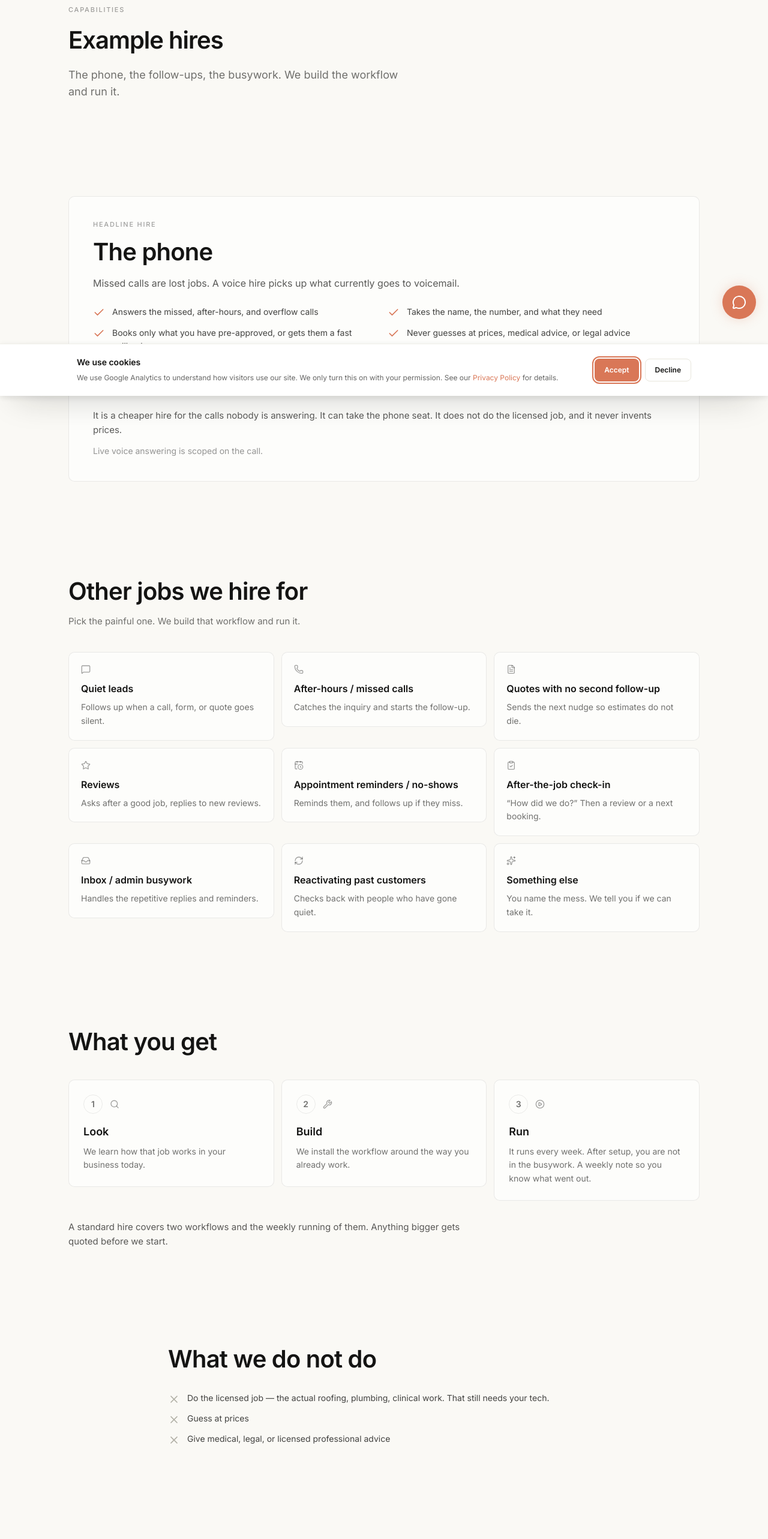
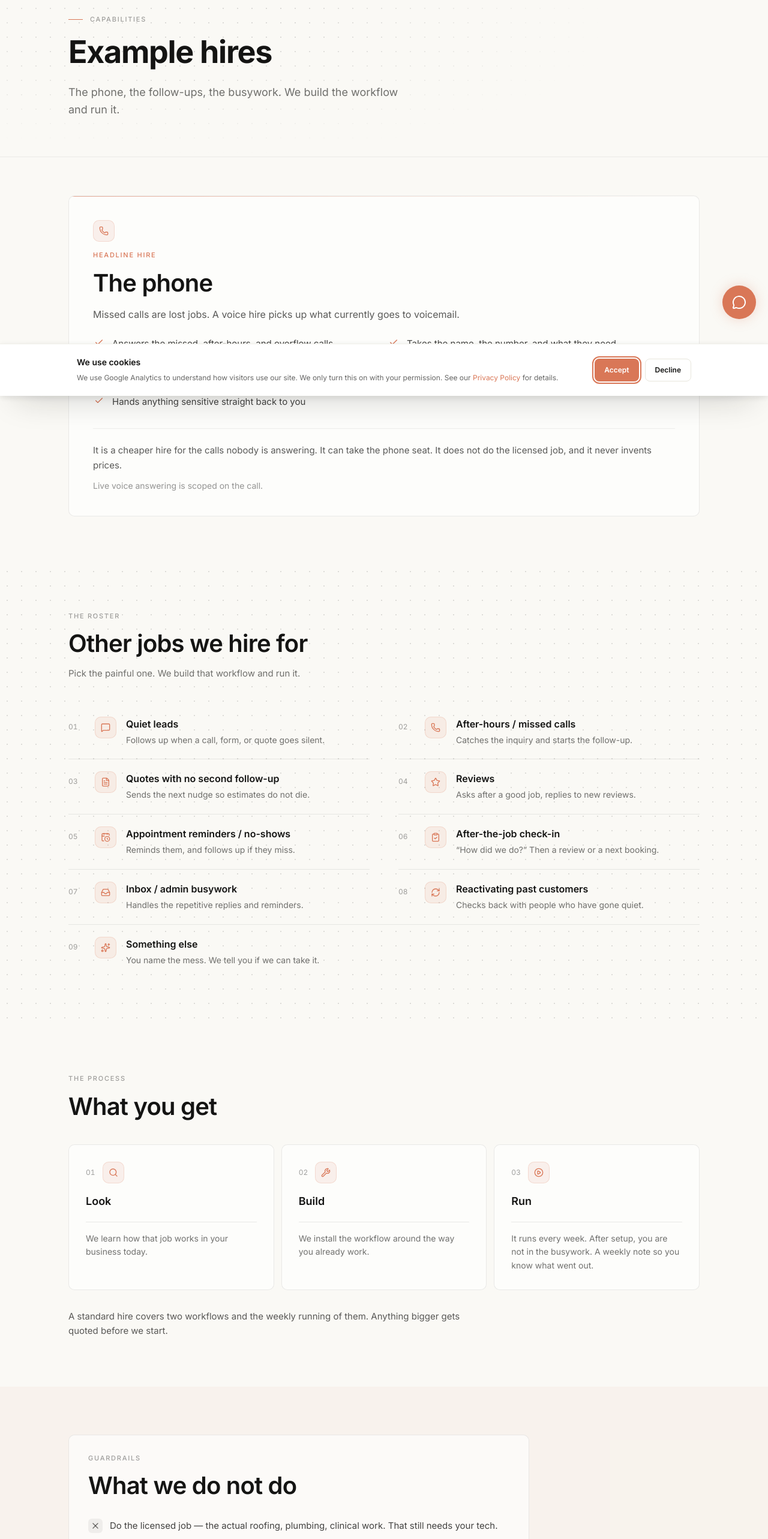
Before and after one commit to Revauri/revauri-sites, a Next.js app in the folder revauri-ai-site/: page /capabilities in a window 1280 px wide. Shown: the part 140-2706 px from the top of the page at 60% size. Built offline with nearby package versions, Linux system fonts and the light colour scheme.

Commit message:
Small changes + copy left to do

```diff
--- a/revauri-ai-site/app/capabilities/page.tsx
+++ b/revauri-ai-site/app/capabilities/page.tsx
@@ -1,7 +1,5 @@
 import type { Metadata } from "next";
-import Link from "next/link";
 import {
-  ArrowRight,
   CalendarClock,
   Check,
   ClipboardCheck,
@@ -18,6 +16,7 @@ import {
   X,
 } from "lucide-react";
 import { PageHero } from "@/components/page-hero";
+import { PageCTA } from "@/components/page-cta";
 import { FadeInWhenVisible, StaggerChildren } from "@/components/motion-wrappers";
 import { PAGE_HEROES } from "@/lib/marketing-copy";
 
@@ -116,11 +115,18 @@ export default function CapabilitiesPage() {
     <div>
       <PageHero badge={HERO.badge} title={HERO.title} subtitle={HERO.subtitle} />
 
-      <section className="py-10 sm:py-16 lg:py-20">
+      <section className="pt-10 pb-12 sm:pt-14 sm:pb-16 lg:pt-16 lg:pb-20">
         <div className="section-measure px-6">
           <FadeInWhenVisible>
-            <div className="hairline-card p-5 sm:p-8 lg:p-10">
-              <p className="section-eyebrow">Headline hire</p>
+            <div className="hairline-card relative overflow-hidden p-6 sm:p-8 lg:p-10">
+              <div
+                aria-hidden
+                className="absolute inset-x-0 top-0 h-px bg-gradient-to-r from-brand-orange/60 via-brand-orange/20 to-transparent"
+              />
+              <span className="icon-tile">
+                <Phone className="h-4 w-4" aria-hidden="true" />
+              </span>
+              <p className="section-eyebrow mt-4 text-brand-orange!">Headline hire</p>
               <h2 className="section-h2 mt-4 text-brand-dark dark:text-brand-cream">
                 The phone
               </h2>
@@ -132,8 +138,10 @@ export default function CapabilitiesPage() {
               <ul className="mt-6 grid grid-cols-1 gap-3 sm:grid-cols-2">
                 {PHONE_POINTS.map((point) => (
                   <li key={point} className="flex items-start gap-3">
-                    <Check className="mt-0.5 h-5 w-5 shrink-0 text-brand-orange" />
-                    <span className="text-sm leading-relaxed text-brand-dark/80 dark:text-brand-cream/80">
+                    <span className="flex h-5 w-5 shrink-0 items-center justify-center">
+                      <Check className="h-4 w-4 text-brand-orange" aria-hidden="true" />
+                    </span>
+                    <span className="text-[15px] leading-relaxed text-brand-dark/80 dark:text-brand-cream/80">
                       {point}
                     </span>
                   </li>
@@ -155,10 +163,11 @@ export default function CapabilitiesPage() {
         </div>
       </section>
 
-      <section className="py-10 sm:py-16 lg:py-20">
+      <section className="dotted-grid py-12 sm:py-16 lg:py-20">
         <div className="section-measure px-6">
           <FadeInWhenVisible>
-            <h2 className="section-h2 text-brand-dark dark:text-brand-cream">
+            <p className="section-eyebrow">The roster</p>
+            <h2 className="section-h2 mt-4 text-brand-dark dark:text-brand-cream">
               Other jobs we hire for
             </h2>
             <p className="mt-4 max-w-xl text-[15px] text-brand-dark/60 dark:text-brand-cream/60">
@@ -166,43 +175,59 @@ export default function CapabilitiesPage() {
             </p>
           </FadeInWhenVisible>
 
-          <StaggerChildren className="mt-10 grid grid-cols-1 gap-3 sm:grid-cols-2 lg:grid-cols-3">
-            {JOBS.map(({ icon: Icon, job, does }) => (
-              <div key={job} className="hairline-card p-5 last:sm:col-span-2 last:lg:col-span-1">
-                <Icon className="h-4 w-4 text-brand-dark/40 dark:text-brand-cream/40" />
-                <h3 className="mt-3 text-base font-semibold text-brand-dark dark:text-brand-cream">
+          <FadeInWhenVisible delay={0.08}>
+            <ol className="mt-10 grid grid-cols-1 gap-x-12 lg:grid-cols-2">
+              {JOBS.map(({ icon: Icon, job, does }, index) => (
+                <li
+                  key={job}
+                  className="flex items-start gap-4 border-t border-black/[0.08] py-5 dark:border-white/[0.08] first:border-t-0 lg:[&:nth-child(2)]:border-t-0 lg:last:col-span-2"
+                >
+                  <span className="w-7 shrink-0 pt-2 text-[12px] tabular-nums text-brand-dark/40 dark:text-brand-cream/40">
+                    {String(index + 1).padStart(2, "0")}
+                  </span>
+                  <span className="icon-tile shrink-0">
+                    <Icon className="h-4 w-4" aria-hidden="true" />
+                  </span>
+                  <div>
+                    <h3 className="text-base font-semibold text-brand-dark dark:text-brand-cream">
                       {job}
                     </h3>
-                <p className="mt-2 text-sm leading-relaxed text-brand-dark/60 dark:text-brand-cream/60">
+                    <p className="mt-1 text-sm leading-relaxed text-brand-dark/60 dark:text-brand-cream/60">
                       {does}
                     </p>
                   </div>
+                </li>
               ))}
-          </StaggerChildren>
+            </ol>
+          </FadeInWhenVisible>
         </div>
       </section>
 
-      <section className="py-10 sm:py-16 lg:py-20">
+      <section className="py-12 sm:py-16 lg:py-20">
         <div className="section-measure px-6">
           <FadeInWhenVisible>
-            <h2 className="section-h2 text-brand-dark dark:text-brand-cream">
+            <p className="section-eyebrow">The process</p>
+            <h2 className="section-h2 mt-4 text-brand-dark dark:text-brand-cream">
               What you get
             </h2>
           </FadeInWhenVisible>
 
           <StaggerChildren className="mt-10 grid grid-cols-1 gap-3 lg:grid-cols-3">
             {STEPS.map(({ icon: Icon, title, description }, index) => (
-              <div key={title} className="hairline-card p-6">
+              <div key={title} className="hairline-card hairline-card-hover h-full p-6 sm:p-7">
                 <div className="flex items-center gap-3">
-                  <span className="flex h-8 w-8 items-center justify-center rounded-full border border-black/[0.08] text-sm font-semibold text-brand-dark/60 dark:border-white/[0.08] dark:text-brand-cream/60">
-                    {index + 1}
+                  <span className="text-[12px] tabular-nums text-brand-dark/40 dark:text-brand-cream/40">
+                    {String(index + 1).padStart(2, "0")}
                   </span>
-                  <Icon className="h-4 w-4 text-brand-dark/40 dark:text-brand-cream/40" />
+                  <span className="icon-tile">
+                    <Icon className="h-4 w-4" aria-hidden="true" />
+                  </span>
                 </div>
                 <h3 className="mt-4 text-lg font-semibold text-brand-dark dark:text-brand-cream">
                   {title}
                 </h3>
-                <p className="mt-2 text-sm leading-relaxed text-brand-dark/60 dark:text-brand-cream/60">
+                <div className="mt-5 h-px w-full bg-black/[0.08] dark:bg-white/[0.08]" />
+                <p className="mt-4 text-sm leading-relaxed text-brand-dark/60 dark:text-brand-cream/60">
                   {description}
                 </p>
               </div>
@@ -218,51 +243,35 @@ export default function CapabilitiesPage() {
         </div>
       </section>
 
-      <section className="py-10 sm:py-16 lg:py-20">
-        <div className="section-measure max-w-3xl px-6">
+      <section className="bg-brand-orange/5 py-12 dark:bg-brand-orange/[0.03] sm:py-16 lg:py-20">
+        <div className="section-measure px-6">
           <FadeInWhenVisible>
-            <h2 className="section-h2 text-brand-dark dark:text-brand-cream">
+            <div className="hairline-card max-w-3xl p-6 sm:p-8">
+              <p className="section-eyebrow">Guardrails</p>
+              <h2 className="section-h2 mt-4 text-brand-dark dark:text-brand-cream">
                 What we do not do
               </h2>
-          </FadeInWhenVisible>
-          <FadeInWhenVisible delay={0.08}>
               <ul className="mt-8 grid grid-cols-1 gap-3">
                 {NOT_DOING.map((item) => (
                   <li key={item} className="flex items-start gap-3">
-                  <X className="mt-0.5 h-5 w-5 shrink-0 text-brand-mid-gray" />
-                  <span className="text-sm text-brand-dark/80 dark:text-brand-cream/80">
+                    <span className="flex h-6 w-6 shrink-0 items-center justify-center rounded-md bg-black/[0.05] text-brand-dark/60 dark:bg-white/[0.08] dark:text-brand-cream/60">
+                      <X className="h-4 w-4" aria-hidden="true" />
+                    </span>
+                    <span className="text-[15px] leading-relaxed text-brand-dark/80 dark:text-brand-cream/80">
                       {item}
                     </span>
                   </li>
                 ))}
               </ul>
+            </div>
           </FadeInWhenVisible>
         </div>
       </section>
 
-      <section className="py-10 sm:py-16 lg:py-20">
-        <div className="section-measure px-6">
-          <FadeInWhenVisible>
-            <h2 className="section-h2 text-brand-dark dark:text-brand-cream">
-              Which job goes first?
-            </h2>
-          </FadeInWhenVisible>
-          <FadeInWhenVisible delay={0.08}>
-            <p className="mt-4 max-w-xl text-[15px] text-brand-dark/60 dark:text-brand-cream/60 md:text-base">
-              Name the job you’d otherwise hire for.
-            </p>
-          </FadeInWhenVisible>
-          <FadeInWhenVisible delay={0.16}>
-            <Link
-              href="/book"
-              className="mt-8 inline-flex min-h-11 items-center gap-2 rounded-lg bg-brand-orange px-8 py-3.5 text-base font-semibold text-white focus-visible:outline-2 focus-visible:outline-offset-2 focus-visible:outline-brand-orange"
-            >
-              Hire one
-              <ArrowRight className="h-4 w-4" />
-            </Link>
-          </FadeInWhenVisible>
-        </div>
-      </section>
+      <PageCTA
+        heading="Which job goes first?"
+        body="Name the job you'd otherwise hire for."
+      />
     </div>
   );
 }
--- a/revauri-ai-site/app/globals.css
+++ b/revauri-ai-site/app/globals.css
@@ -350,6 +350,25 @@
   );
 }
 
+.hero-dots {
+  background-image: radial-gradient(
+    circle at center,
+    rgba(20, 20, 19, 0.13) 1px,
+    transparent 1.15px
+  );
+  background-size: 24px 24px;
+  mask-image: radial-gradient(ellipse 75% 90% at 25% 35%, #000 20%, transparent 72%);
+  -webkit-mask-image: radial-gradient(ellipse 75% 90% at 25% 35%, #000 20%, transparent 72%);
+}
+
+.dark .hero-dots {
+  background-image: radial-gradient(
+    circle at center,
+    rgba(250, 249, 245, 0.14) 1px,
+    transparent 1.15px
+  );
+}
+
 .hairline-card {
   border-radius: 10px;
   border: 1px solid rgba(0, 0, 0, 0.08);
@@ -359,6 +378,37 @@
 .dark .hairline-card {
   border-color: rgba(255, 255, 255, 0.08);
   background: rgba(255, 255, 255, 0.04);
+}
+
+.hairline-card-hover {
+  transition: transform 0.3s cubic-bezier(0.16, 1, 0.3, 1), border-color 0.3s, background-color 0.3s;
+}
+
+.hairline-card-hover:hover {
+  transform: translateY(-2px);
+  border-color: rgba(217, 119, 87, 0.35);
+  background: rgba(255, 255, 255, 0.8);
+}
+
+.dark .hairline-card-hover:hover {
+  background: rgba(255, 255, 255, 0.06);
+}
+
+.icon-tile {
+  display: inline-flex;
+  align-items: center;
+  justify-content: center;
+  width: 2.25rem;
+  height: 2.25rem;
+  border-radius: 10px;
+  background: rgba(217, 119, 87, 0.10);
+  color: #D97757;
+  box-shadow: inset 0 0 0 1px rgba(217, 119, 87, 0.18);
+}
+
+.dark .icon-tile {
+  background: rgba(217, 119, 87, 0.14);
+  box-shadow: inset 0 0 0 1px rgba(217, 119, 87, 0.28);
 }
 
 .product-frame {
@@ -656,4 +706,10 @@ body {
     opacity: 1 !important;
     animation: none !important;
   }
+
+  .hairline-card-hover,
+  .hairline-card-hover:hover {
+    transition: none;
+    transform: none;
+  }
 }
--- /dev/null
+++ b/revauri-ai-site/components/page-cta.tsx
@@ -0,0 +1,70 @@
+import type { ReactNode } from "react";
+import Link from "next/link";
+import { ArrowRight, Shield } from "lucide-react";
+import { FINAL_CTA_COPY } from "@/lib/marketing-copy";
+import { FadeInWhenVisible } from "./motion-wrappers";
+
+type PageCTAProps = {
+  eyebrow?: string;
+  heading: ReactNode;
+  body?: ReactNode;
+  buttonLabel?: string;
+  href?: string;
+  chip?: string;
+};
+
+export function PageCTA({
+  eyebrow = "Next step",
+  heading,
+  body,
+  buttonLabel = "Hire one",
+  href = "/book",
+  chip = FINAL_CTA_COPY.chip,
+}: PageCTAProps) {
+  return (
+    <section className="py-14 sm:py-16 lg:py-24">
+      <div className="section-measure px-6">
+        <div className="hairline-card relative overflow-hidden p-7 sm:p-10 lg:p-12">
+          <div
+            aria-hidden
+            className="pointer-events-none absolute -right-20 -top-24 h-64 w-64 rounded-full bg-brand-orange/10 blur-3xl dark:bg-brand-orange/[0.12]"
+          />
+          <div className="relative flex max-w-2xl flex-col items-start gap-5">
+            <FadeInWhenVisible>
+              <div>
+                <p className="section-eyebrow">{eyebrow}</p>
+                <h2 className="section-h2 mt-4 text-brand-dark dark:text-brand-cream">
+                  {heading}
+                </h2>
+              </div>
+            </FadeInWhenVisible>
+
+            {body ? (
+              <FadeInWhenVisible delay={0.08}>
+                <p className="text-[15px] leading-relaxed text-brand-dark/60 dark:text-brand-cream/60 md:text-base">
+                  {body}
+                </p>
+              </FadeInWhenVisible>
+            ) : null}
+
+            <FadeInWhenVisible delay={0.16}>
+              <div className="flex w-full flex-col items-start gap-5">
+                <Link
+                  href={href}
+                  className="inline-flex w-full items-center justify-center gap-2 rounded-lg bg-brand-orange px-8 py-3.5 text-base font-semibold text-white shadow-lg transition-[box-shadow,filter] duration-200 hover:brightness-[1.04] hover:shadow-[0_10px_28px_-12px_rgba(217,119,87,0.22)] focus-visible:outline-2 focus-visible:outline-offset-2 focus-visible:outline-brand-orange sm:w-auto"
+                >
+                  {buttonLabel}
+                  <ArrowRight className="h-4 w-4" aria-hidden="true" />
+                </Link>
+                <span className="inline-flex items-center gap-1.5 rounded-full border border-black/[0.08] px-3 py-1 text-xs text-brand-dark/45 dark:border-white/[0.08] dark:text-brand-cream/45">
+                  <Shield className="h-3.5 w-3.5 text-brand-orange" aria-hidden="true" />
+                  {chip}
+                </span>
+              </div>
+            </FadeInWhenVisible>
+          </div>
+        </div>
+      </div>
+    </section>
+  );
+}
--- a/revauri-ai-site/components/page-hero.tsx
+++ b/revauri-ai-site/components/page-hero.tsx
@@ -16,15 +16,18 @@ export function PageHero({
   children,
 }: PageHeroProps) {
   return (
-    <section className="bg-brand-cream py-10 dark:bg-brand-dark sm:py-14 md:py-20">
-      <div className="section-measure px-6">
+    <section className="relative overflow-hidden border-b border-black/[0.06] bg-brand-cream pt-14 pb-10 dark:border-white/[0.06] dark:bg-brand-dark sm:pt-20 sm:pb-14 lg:pt-24 lg:pb-16">
+      <div aria-hidden className="hero-dots pointer-events-none absolute inset-0" />
+      <div className="relative section-measure px-6">
         <div className="flex max-w-2xl flex-col items-start space-y-4 sm:space-y-5">
           <FadeInWhenVisible>
-            <p className="section-eyebrow">{badge}</p>
+            <p className="section-eyebrow flex items-center gap-3 before:h-px before:w-6 before:bg-brand-orange before:content-['']">
+              {badge}
+            </p>
           </FadeInWhenVisible>
 
           <FadeInWhenVisible delay={0.08}>
-            <h1 className="text-balance text-[28px] font-semibold leading-[1.2] tracking-tight text-brand-dark dark:text-brand-cream md:text-[36px] lg:text-[40px]">
+            <h1 className="text-balance text-[2rem] font-bold leading-[1.08] tracking-tight text-brand-dark dark:text-brand-cream sm:text-5xl lg:text-[52px]">
               {title}
               {muted ? (
                 <>
@@ -37,7 +40,7 @@ export function PageHero({
 
           {subtitle && (
             <FadeInWhenVisible delay={0.14}>
-              <p className="max-w-xl text-base text-brand-dark/60 dark:text-brand-cream/60 md:text-lg">
+              <p className="mt-1 max-w-xl text-base leading-relaxed text-brand-dark/60 dark:text-brand-cream/60 md:text-lg">
                 {subtitle}
               </p>
             </FadeInWhenVisible>
```
Also changed, not shown: revauri-ai-site/app/about/page.tsx (+29 -38 lines), revauri-ai-site/app/contact/contact-content.tsx (+40 -30 lines), revauri-ai-site/app/pricing/page.tsx (+37 -39 lines), revauri-ai-site/components/hire-comparison.tsx (+22 -8 lines). Lines whose indentation alone changed are shown as unchanged.
